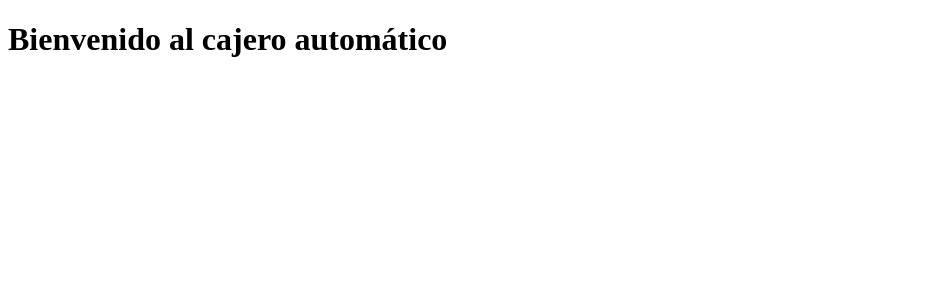
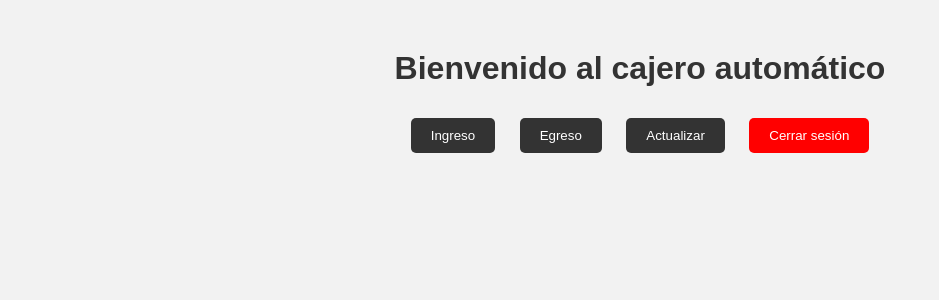
Before and after one commit to ReyesMacias02/grupal-distribuido, a Flask app: page /cajero in a window 1280 px wide. Shown: the top 300 px of the page, without its empty margins (0-939 px from the left). Run offline with Flask 3, Linux system fonts and the light colour scheme.

Commit message:
cajero y botones

```diff
--- a/grupal-final/templates/cajero.html
+++ b/grupal-final/templates/cajero.html
@@ -2,9 +2,56 @@
 <html>
 <head>
     <title>Cajero Automático</title>
+    <style>
+        body {
+            font-family: Arial, sans-serif;
+            background-color: #f2f2f2;
+        }
+        h1 {
+            text-align: center;
+            color: #333;
+            margin-top: 50px;
+        }
+        button {
+            background-color: #333;
+            color: #fff;
+            padding: 10px 20px;
+            border: none;
+            border-radius: 5px;
+            cursor: pointer;
+            margin-top: 10px;
+            margin-left: 10px;
+            margin-right: 10px;
+        }
+        button:hover {
+            background-color: #555;
+        }
+        #cerrar-sesion {
+            background-color: red;
+        }
+    </style>
 </head>
 <body>
     <h1>Bienvenido al cajero automático</h1>
-    <!-- Aquí se pueden agregar más elementos HTML para la interfaz gráfica del cajero automático -->
+    <div style="text-align: center;">
+        <button onclick="opcion1()">Ingreso</button>
+        <button onclick="opcion2()">Egreso</button>
+        <button onclick="opcion3()">Actualizar</button>
+        <button id="cerrar-sesion" onclick="cerrarSesion()">Cerrar sesión</button>
+    </div>
+    <script>
+        function opcion1() {
+            // Agregar código para la opción 1
+        }
+        function opcion2() {
+            // Agregar código para la opción 2
+        }
+        function opcion3() {
+            // Agregar código para la opción 3
+        }
+        function cerrarSesion() {
+            location.href = "http://127.0.0.1:5000";
+        }
+    </script>
 </body>
 </html>
```
Also changed, not shown: grupal-final/templates/index.html (+46 -1 lines).
